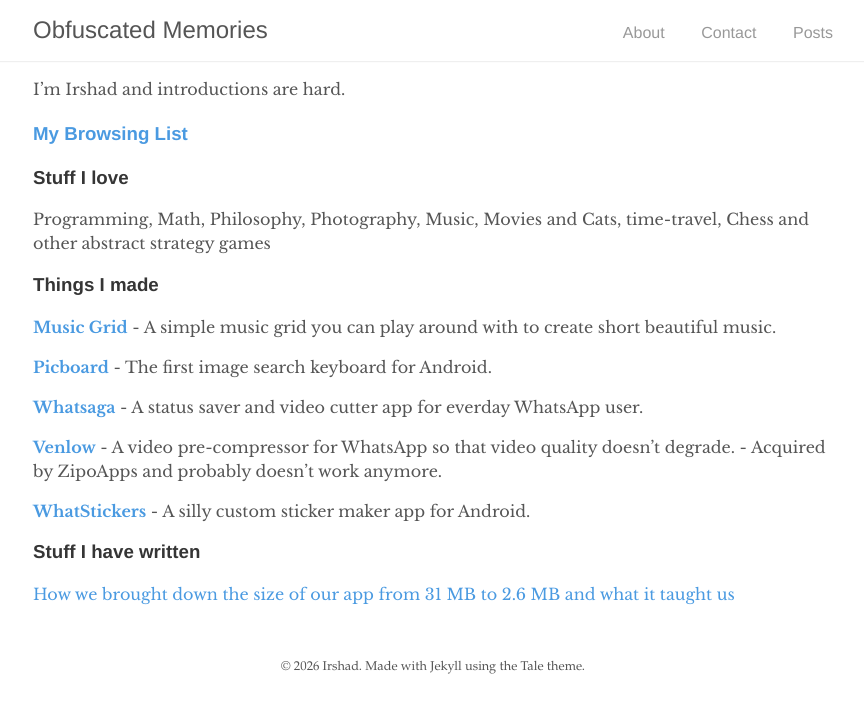
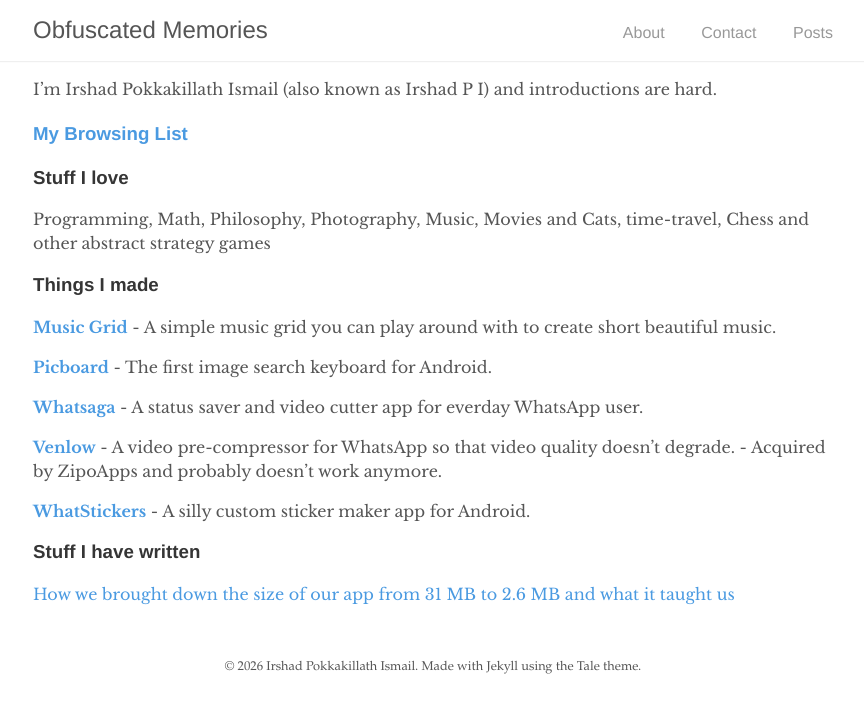
Before and after one commit to irshadshalu/irshadshalu.github.io, a Jekyll site: the page built from _pages/about.md, in a window 1280 px wide. Shown: the top 713 px of the page, without its empty margins (207-1071 px from the left). Built offline with Jekyll 4.4.1, drawn with Linux system fonts in a browser that asks for light colours.

Commit message:
doc: update name to include full name

```diff
--- a/_config.yml
+++ b/_config.yml
@@ -1,6 +1,6 @@
 # Site settings
 title:          Obfuscated Memories
-description:    "Personal blog of Irshad P I"
+description:    "Personal blog of Irshad Pokkakillath Ismail (Irshad P I)"
 url:            "https://irshadpi.me"
 
 # Google Analytics
@@ -8,7 +8,7 @@ google_analytics: UA-158042880-1
 
 # Author
 author:
-  name:         Irshad
+  name:         Irshad Pokkakillath Ismail
   url:          https://irshadpi.me
 
 # Build settings
--- a/_pages/about.md
+++ b/_pages/about.md
@@ -1,10 +1,11 @@
 ---
 layout: default
 title: About Me
+description: "Irshad Pokkakillath Ismail (Irshad P I) — programmer, blogger, and maker."
 permalink: /about
 ---
 
-I'm Irshad and introductions are hard.
+I'm Irshad Pokkakillath Ismail (also known as Irshad P I) and introductions are hard.
 
 ### [My Browsing List](/browse-list)
 
```
